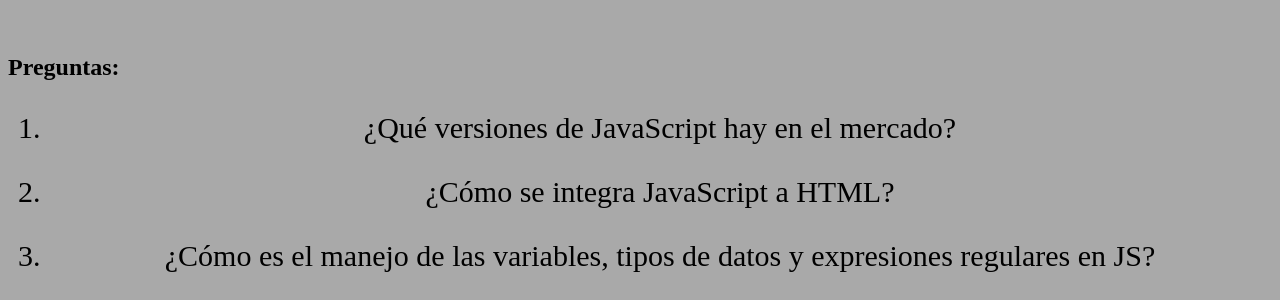
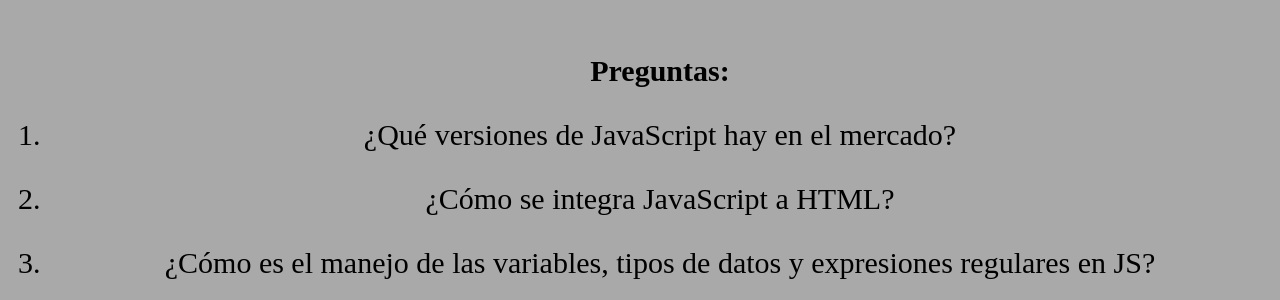
Before and after one commit to P-Lautaro/TP6JS, a plain HTML site: page index.html in a window 1280 px wide. Shown: the part 774-1074 px from the top of the page. Drawn offline with Linux system fonts and the light colour scheme; files whose address does not match are found by name.

Commit message:
Modificanod h2

```diff
--- a/CSS/style.css
+++ b/CSS/style.css
@@ -11,7 +11,7 @@ h1{
     background-position: center;
     -webkit-background-clip: text;
 }
-li{
+li,h2{
     text-align: center;
     margin-top: 30px;
     font-size: 30px;
--- a/index.html
+++ b/index.html
@@ -16,7 +16,9 @@
      <img src="imagenes/images.png" alt="EPET20" title="EPET20 Neuquén" width="400" height="300" />
     </marquee>
     <h1>TRABAJO PRACTICO N°6 PROGRAMACION ESTATICA</h1>
+    <ul>
     <h2>Preguntas:</h2>
+    </ul>
     <ol>
         <li>¿Qué versiones de JavaScript hay en el mercado?</li>
         <li> ¿Cómo se integra JavaScript a HTML?</li>
```
